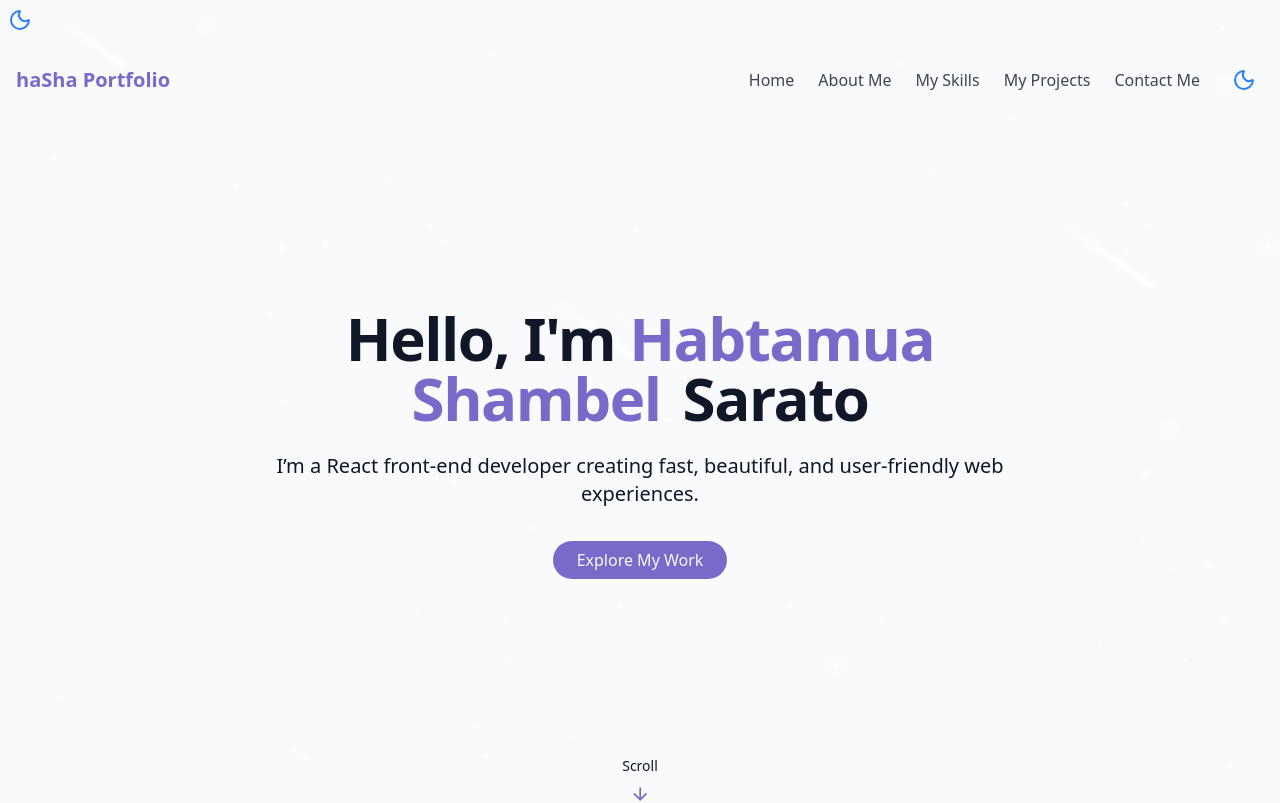
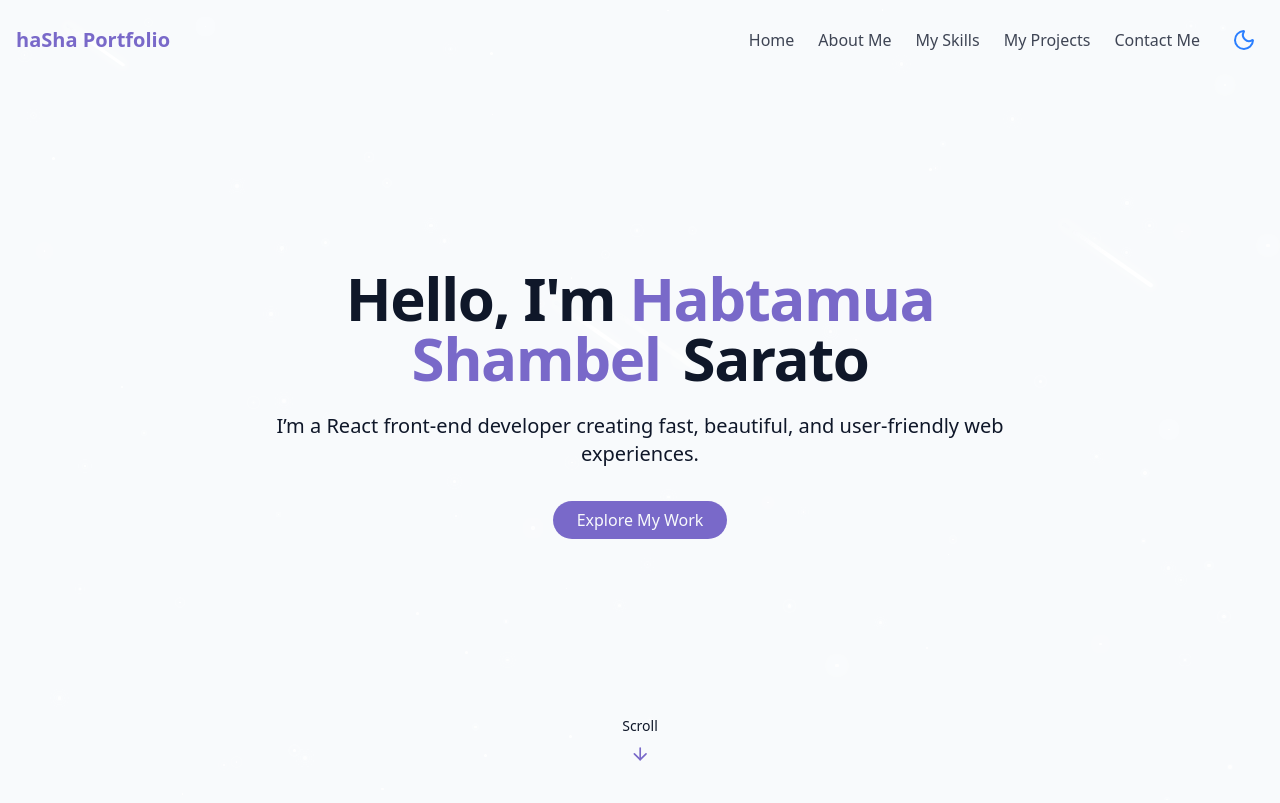
Before and after one commit to habtashagithub/my-portfolio, a React (Vite) app: page / in a window 1280 px wide. Shown: the top 803 px of the page. Built offline with nearby package versions, Linux system fonts and the light colour scheme.

Commit message:
Update Home.jsx

```diff
--- a/src/pages/Home.jsx
+++ b/src/pages/Home.jsx
@@ -1,17 +1,15 @@
-import { AboutSection } from "../components/AboutSection"
-import { ContactSection } from "../components/ContactSection"
-import { Footer } from "../components/Footer"
-import { HeroSection } from "../components/HeroSection"
-import { Navbar } from "../components/Navbar"
-import { ProjectsSection } from "../components/ProjectsSection"
-import { SkillsSection } from "../components/SkillsSection"
-import { StarBackground } from "../components/StarBackground"
-import { ThemeToggle } from "../components/ThemeToggle"
+import { AboutSection } from "../components/AboutSection";
+import { ContactSection } from "../components/ContactSection";
+import { Footer } from "../components/Footer";
+import { HeroSection } from "../components/HeroSection";
+import { Navbar } from "../components/Navbar";
+import { ProjectsSection } from "../components/ProjectsSection";
+import { SkillsSection } from "../components/SkillsSection";
+import { StarBackground } from "../components/StarBackground";
 
 export const Home = () => {
-
-    return <div className="min-h-screen bg-background text-foreground overflow-x-hidden">
-        <ThemeToggle />
+  return (
+    <div className="min-h-screen bg-background text-foreground overflow-x-hidden">
       <StarBackground />
       <Navbar />
 
@@ -22,6 +20,8 @@ export const Home = () => {
         <ProjectsSection />
         <ContactSection />
       </main>
+
       <Footer />
     </div>
-}
+  );
+};
```
Lines whose indentation alone changed are shown as unchanged.
